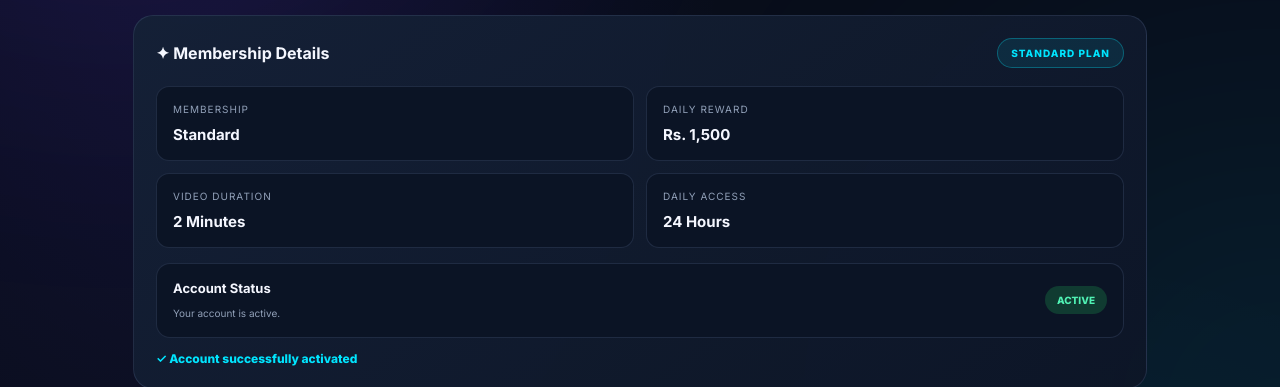
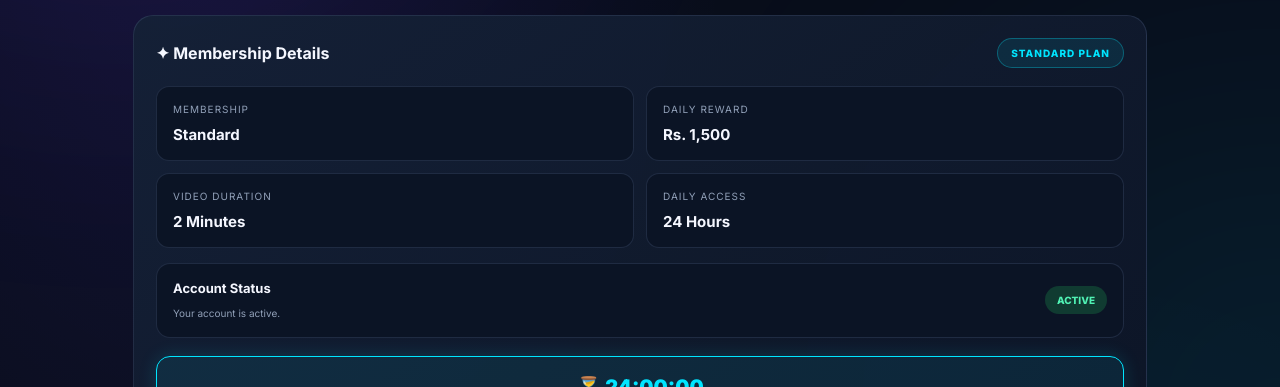
Before and after one commit to Azmatwattoo/AZDAR-ADS, a plain HTML site: page index.html in a window 1280 px wide. Shown: the part 413-800 px from the top of the page. Drawn offline with Linux system fonts and the light colour scheme.

Commit message:
Enhance activation timer styling and visibility
Updated activation timer display with new styles.

```diff
--- a/index.html
+++ b/index.html
@@ -389,8 +389,21 @@ transition-duration:.01ms!important;
 <div class="status-pill active" id="statusPill">ACTIVE</div>
 </div>
 
-<div class="timer" id="activationTimer">
-✓ Account successfully activated
+<div class="timer" id="activationTimer"
+style="
+display:block;
+text-align:center;
+padding:18px;
+margin-top:18px;
+background:rgba(0,229,255,.08);
+border:1px solid #00e5ff;
+border-radius:14px;
+font-size:20px;
+font-weight:900;
+color:#00e5ff;
+box-shadow:0 0 18px rgba(0,229,255,.15);
+">
+⏳ 24:00:00
 </div>
 </section>
 
```
